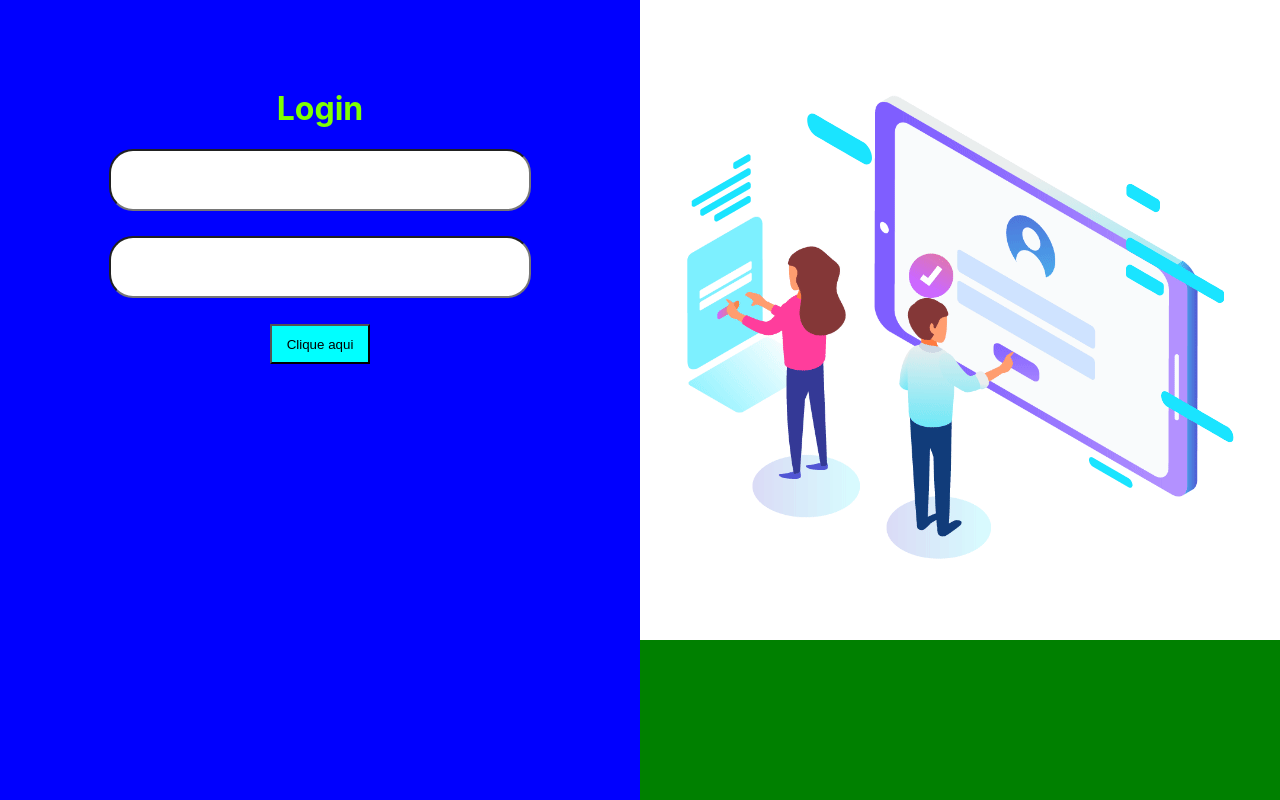
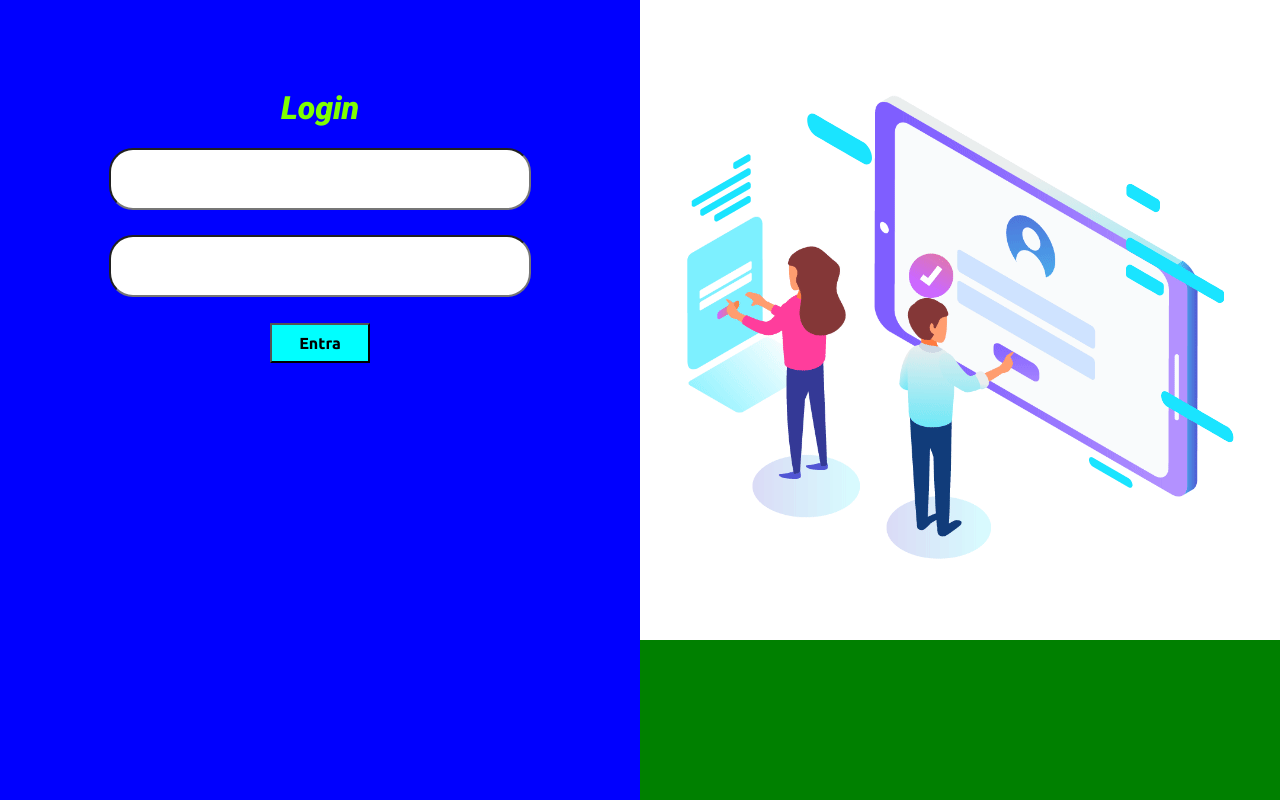
Before and after one commit to Eliabesilva317/Infoproduto, a React (Create React App) app in the folder web/card-web/: page / in a window 1280 px wide. Built offline with nearby package versions, Linux system fonts and the light colour scheme.

Commit message:
fix commit fontes

```diff
--- a/web/card-web/public/index.html
+++ b/web/card-web/public/index.html
@@ -1,6 +1,15 @@
 <!DOCTYPE html>
 <html lang="en">
   <head>
+
+    <style>
+      @import url('https://fonts.googleapis.com/css2?family=Ubuntu:wght@700&display=swap');
+    </style>
+
+<style>
+  @import url('https://fonts.googleapis.com/css2?family=Roboto:ital,wght@1,900&display=swap');
+</style>
+
     <meta charset="utf-8" />
     <link rel="icon" href="%PUBLIC_URL%/favicon.ico" />
     <meta name="viewport" content="width=device-width, initial-scale=1" />
--- a/web/card-web/src/App.css
+++ b/web/card-web/src/App.css
@@ -8,6 +8,9 @@
 .top {
   margin-top: 89px;
   color: chartreuse;
+/* font-family: 'Ubuntu', sans-serif; */
+font-family: 'Roboto', sans-serif;
+
 }
 
 .left-pane {
@@ -36,8 +39,12 @@ button {
   background-color: aqua;
   margin-top: 26px;
   width: 100px;
+  font-size: 16px;
   height: 40px;
+font-family: 'Ubuntu', sans-serif;
 }
+
+/* left space */
 
 image {
   width: 100vw;
--- a/web/card-web/src/App.js
+++ b/web/card-web/src/App.js
@@ -46,7 +46,7 @@ function App() {
         </div>
 
         <div>
-      <button className="button">Clique aqui</button>
+      <button className="button">Entra</button>
       </div>
 
       </div>
```
